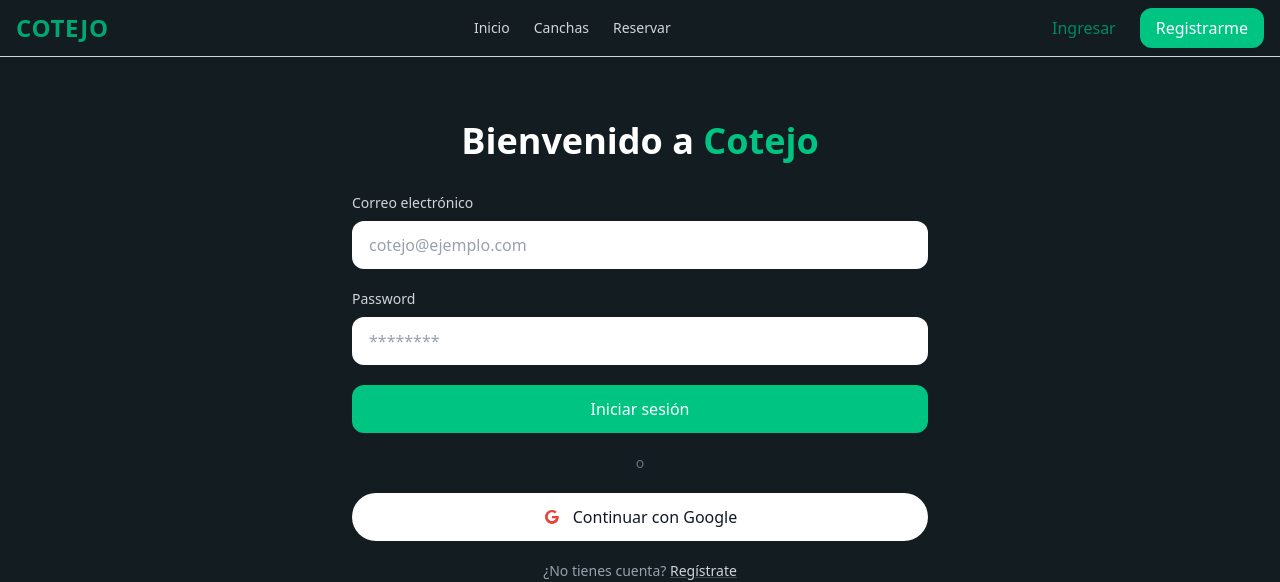
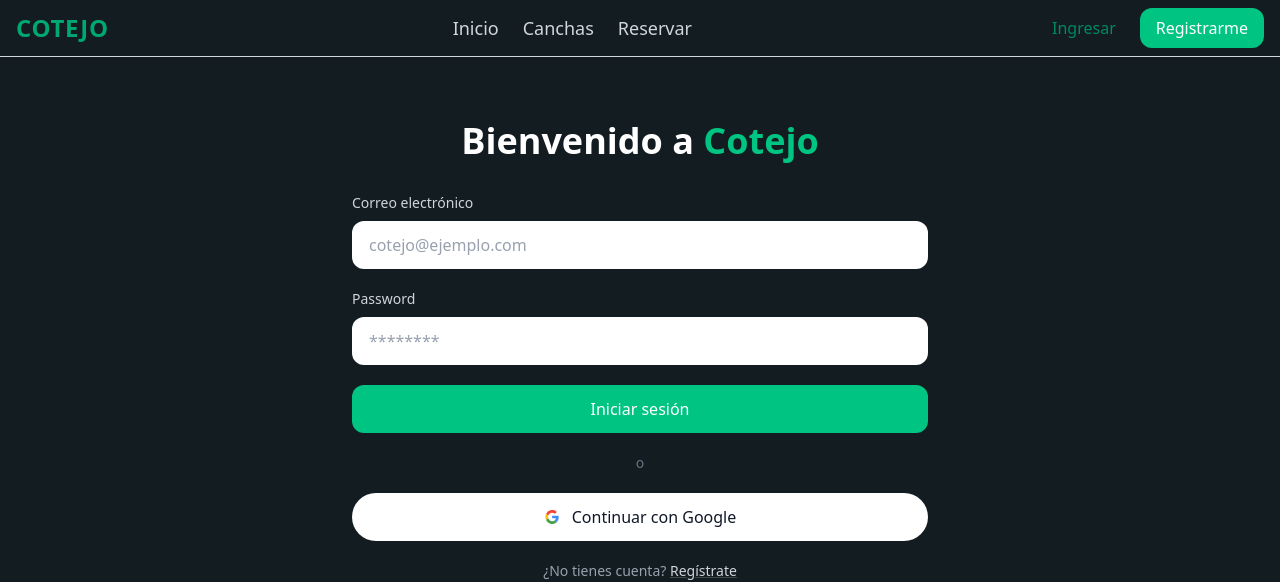
Before and after one commit to Osorio3408/cotejo-frontend, a React (Vite) app: page /login in a window 1280 px wide. Shown: the top 582 px of the page. Built offline with nearby package versions, Linux system fonts and the light colour scheme.

Commit message:
se agrega archivo para redireccionar y funcione correctamente en netlify

```diff
--- a/src/components/common/Navbar.tsx
+++ b/src/components/common/Navbar.tsx
@@ -1,21 +1,36 @@
-import { NavLink, Link } from "react-router-dom"
-import { Button } from "@/components/ui/Button"
+import { NavLink, Link } from "react-router-dom";
+import { Button } from "@/components/ui/Button";
 
 export default function Navbar() {
   return (
     <header className="sticky top-0 z-10 bg-main-bg border-b">
       <div className="mx-auto max-w-7xl px-4 h-14 flex items-center justify-between">
-        <NavLink to="/" className="font-extrabold text-2xl text-brand-600 tracking-wide">COTEJO</NavLink>
-        <nav className="hidden sm:flex gap-6 text-sm">
-            <NavLink to="/" className="hover:text-brand-600">Inicio</NavLink>
-          <NavLink to="/fields" className="hover:text-brand-600">Canchas</NavLink>
-          <NavLink to="/booking" className="hover:text-brand-600">Reservar</NavLink>
+        <NavLink
+          to="/"
+          className="font-extrabold text-2xl text-brand-600 tracking-wide"
+        >
+          COTEJO
+        </NavLink>
+        <nav className="hidden sm:flex gap-6 text-lg">
+          <NavLink to="/" className="hover:text-brand-600">
+            Inicio
+          </NavLink>
+          <NavLink to="/fields" className="hover:text-brand-600">
+            Canchas
+          </NavLink>
+          <NavLink to="/booking" className="hover:text-brand-600">
+            Reservar
+          </NavLink>
         </nav>
-  <div className="flex gap-2">
-          <Link to="/login"><Button variant="ghost">Ingresar</Button></Link>
-          <Link to="/register"><Button>Registrarme</Button></Link>
+        <div className="flex gap-2">
+          <Link to="/login">
+            <Button variant="ghost">Ingresar</Button>
+          </Link>
+          <Link to="/register">
+            <Button>Registrarme</Button>
+          </Link>
         </div>
       </div>
     </header>
-  )
+  );
 }
--- a/src/components/ui/GoogleButton.tsx
+++ b/src/components/ui/GoogleButton.tsx
@@ -13,9 +13,7 @@
       ].join(" ")}
     >
       {/* logo google minimal */}
-      <svg viewBox="0 0 24 24" width="18" height="18">
-        <path fill="#EA4335" d="M12 10.2v3.6h5.1c-.2 1.2-1.6 3.6-5.1 3.6-3.1 0-5.7-2.6-5.7-5.8s2.6-5.8 5.7-5.8c1.8 0 3 .8 3.7 1.5l2.5-2.4C16.6 3.7 14.5 2.8 12 2.8 6.9 2.8 2.7 7 2.7 12s4.2 9.2 9.3 9.2c5.4 0 9-3.8 9-9.1 0-.6-.1-1-.2-1.5H12z"/>
-      </svg>
+      <svg xmlns="http://www.w3.org/2000/svg" width="16" height="16" viewBox="0 0 16 16"><g fill="none" fill-rule="evenodd" clip-rule="evenodd"><path fill="#f44336" d="M7.209 1.061c.725-.081 1.154-.081 1.933 0a6.57 6.57 0 0 1 3.65 1.82a100 100 0 0 0-1.986 1.93q-1.876-1.59-4.188-.734q-1.696.78-2.362 2.528a78 78 0 0 1-2.148-1.658a.26.26 0 0 0-.16-.027q1.683-3.245 5.26-3.86" opacity="0.987"/><path fill="#ffc107" d="M1.946 4.92q.085-.013.161.027a78 78 0 0 0 2.148 1.658A7.6 7.6 0 0 0 4.04 7.99q.037.678.215 1.331L2 11.116Q.527 8.038 1.946 4.92" opacity="0.997"/><path fill="#448aff" d="M12.685 13.29a26 26 0 0 0-2.202-1.74q1.15-.812 1.396-2.228H8.122V6.713q3.25-.027 6.497.055q.616 3.345-1.423 6.032a7 7 0 0 1-.51.49" opacity="0.999"/><path fill="#43a047" d="M4.255 9.322q1.23 3.057 4.51 2.854a3.94 3.94 0 0 0 1.718-.626q1.148.812 2.202 1.74a6.62 6.62 0 0 1-4.027 1.684a6.4 6.4 0 0 1-1.02 0Q3.82 14.524 2 11.116z" opacity="0.993"/></g></svg>
       <span>Continuar con Google</span>
     </button>
   )
```
Also changed, not shown: 1 other file (tests, documents, lock files or other folders).
